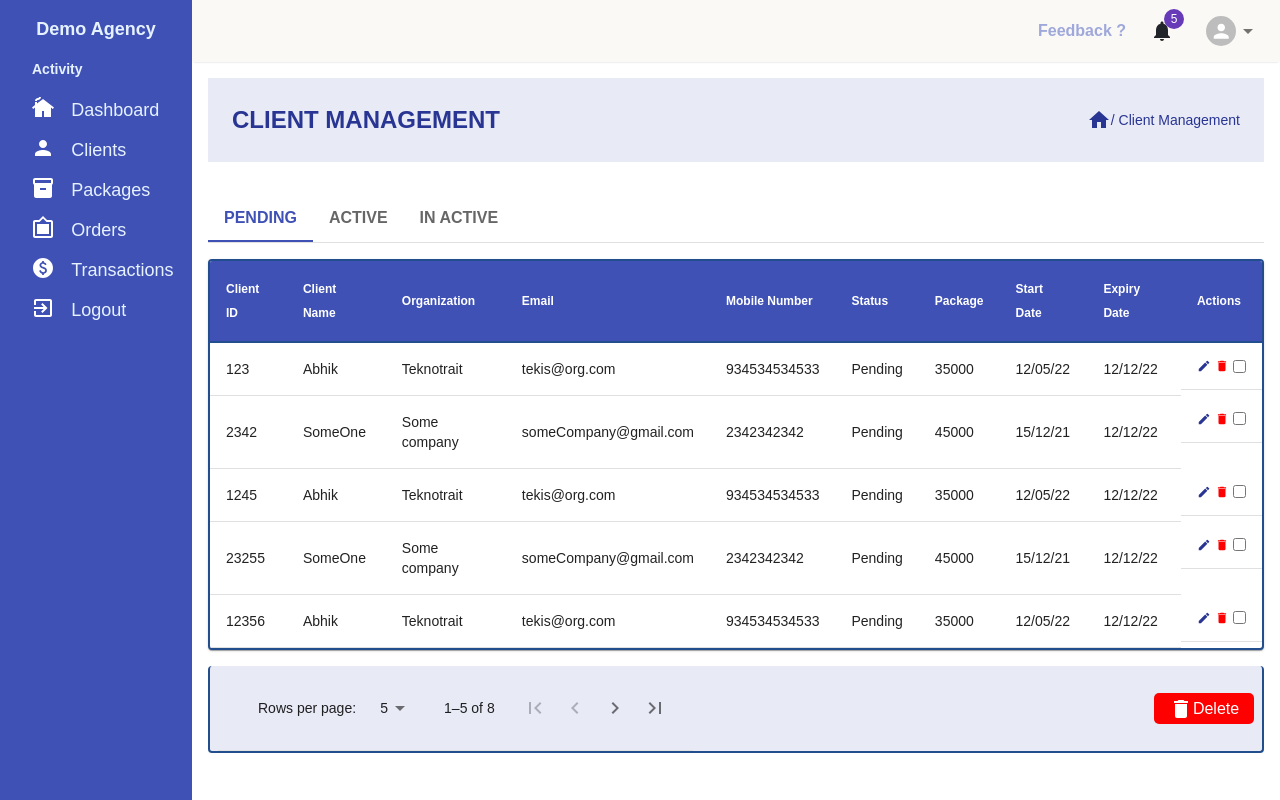
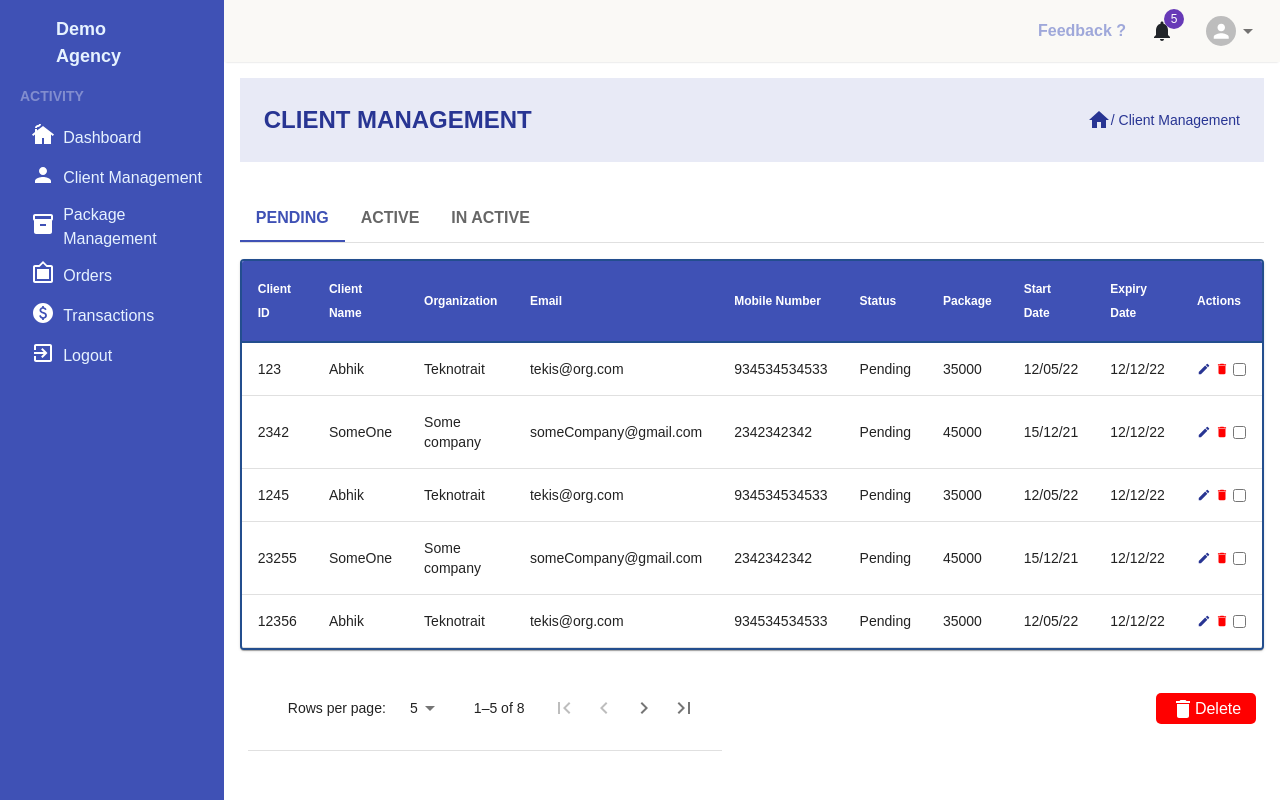
Before and after one commit to 9944098125/tax_receipt, a React (Create React App) app: page /clientManagement in a window 1280 px wide. Built offline with nearby package versions, Linux system fonts and the light colour scheme.

Commit message:
all the bugs resolved

```diff
--- a/src/Components/Sidebar/Sidebar.jsx
+++ b/src/Components/Sidebar/Sidebar.jsx
@@ -40,20 +40,21 @@ function Sidebar() {
         <Box
           sx={{
             backgroundColor: "primary.main",
-            width: { xs: "15vw", sm: "12vw", md: "15vw" },
+            width: { xs: "15vw", sm: "12vw", md: "18vw" },
             display: "flex",
             flexDirection: "column",
-            alignItems: "center",
-            px: 2,
+            alignItems: "flex-start",
+            pl: 0.5,
           }}
         >
           <Link to="/" style={{ textDecoration: "none", color: "inherit" }}>
             <Box
               sx={{
                 display: "flex",
-                justifyContent: "flex-start",
+                justifyContent: "center",
                 alignItems: "center",
                 pt: 2,
+                px: { xs: 1.5, sm: 4, md: 6.5 },
                 cursor: "pointer",
               }}
             >
@@ -88,9 +89,13 @@ function Sidebar() {
             }}
           >
             <Typography
-              sx={{ color: "#e6f2ff", fontSize: "0.875rem", fontWeight: "600" }}
+              sx={{
+                color: "#ffffff59",
+                fontSize: "0.875rem",
+                fontWeight: "600",
+              }}
             >
-              Activity
+              ACTIVITY
             </Typography>
           </Box>
           <Box sx={{ p: 1, pt: 1 }}>
@@ -99,9 +104,9 @@ function Sidebar() {
                 sx={{
                   display: "flex",
                   alignItems: "center",
-                  gap: 2,
+                  gap: 1,
                   cursor: "pointer",
-                  p: 2,
+                  p: 0.8,
                   py: 1,
                   "&:hover": {
                     backgroundColor: "primary.light",
@@ -121,7 +126,7 @@ function Sidebar() {
                       xs: "none",
                       md: "block",
                     },
-                    fontSize: "18px",
+                    fontSize: "16px",
                     color: "#e6f2ff",
                     fontWeight: "500",
                     mb: -0.7,
@@ -139,9 +144,9 @@ function Sidebar() {
                 sx={{
                   display: "flex",
                   alignItems: "center",
-                  gap: 2,
+                  gap: 1,
                   cursor: "pointer",
-                  p: 2,
+                  p: 0.8,
                   py: 1,
                   "&:hover": {
                     backgroundColor: "primary.light",
@@ -161,13 +166,13 @@ function Sidebar() {
                       xs: "none",
                       md: "block",
                     },
-                    fontSize: "18px",
+                    fontSize: "16px",
                     color: "#e6f2ff",
                     fontWeight: "500",
                     mb: -0.7,
                   }}
                 >
-                  Clients
+                  Client Management
                 </Typography>
               </Box>
             </Link>
@@ -179,9 +184,9 @@ function Sidebar() {
                 sx={{
                   display: "flex",
                   alignItems: "center",
-                  gap: 2,
+                  gap: 1,
                   cursor: "pointer",
-                  p: 2,
+                  p: 0.8,
                   py: 1,
                   "&:hover": {
                     backgroundColor: "primary.light",
@@ -201,13 +206,13 @@ function Sidebar() {
                       xs: "none",
                       md: "block",
                     },
-                    fontSize: "18px",
+                    fontSize: "16px",
                     color: "#e6f2ff",
                     fontWeight: "500",
                     mb: -0.7,
                   }}
                 >
-                  Packages
+                  Package Management
                 </Typography>
               </Box>
             </Link>
@@ -219,9 +224,9 @@ function Sidebar() {
                 sx={{
                   display: "flex",
                   alignItems: "center",
-                  gap: 2,
+                  gap: 1,
                   cursor: "pointer",
-                  p: 2,
+                  p: 0.8,
                   py: 1,
                   "&:hover": {
                     backgroundColor: "primary.light",
@@ -241,7 +246,7 @@ function Sidebar() {
                       xs: "none",
                       md: "block",
                     },
-                    fontSize: "18px",
+                    fontSize: "16px",
                     color: "#e6f2ff",
                     fontWeight: "500",
                     mb: -0.7,
@@ -259,9 +264,9 @@ function Sidebar() {
                 sx={{
                   display: "flex",
                   alignItems: "center",
-                  gap: 2,
+                  gap: 1,
                   cursor: "pointer",
-                  p: 2,
+                  p: 0.8,
                   py: 1,
                   "&:hover": {
                     backgroundColor: "primary.light",
@@ -281,7 +286,7 @@ function Sidebar() {
                       xs: "none",
                       md: "block",
                     },
-                    fontSize: "18px",
+                    fontSize: "16px",
                     color: "#e6f2ff",
                     fontWeight: "500",
                     mb: -0.7,
@@ -296,9 +301,9 @@ function Sidebar() {
               sx={{
                 display: "flex",
                 alignItems: "center",
-                gap: 2,
+                gap: 1,
                 cursor: "pointer",
-                p: 2,
+                p: 0.8,
                 py: 1,
                 "&:hover": {
                   backgroundColor: "primary.light",
@@ -315,7 +320,7 @@ function Sidebar() {
                     xs: "none",
                     md: "block",
                   },
-                  fontSize: "18px",
+                  fontSize: "16px",
                   color: "#e6f2ff",
                   fontWeight: "500",
                   mb: -0.7,
--- a/src/Components/Table/OrdersTable.jsx
+++ b/src/Components/Table/OrdersTable.jsx
@@ -467,11 +467,7 @@ function OrdersTable() {
                 <TableCell align="left">{row.startDate}</TableCell>
                 <TableCell align="left">{row.expiryDate}</TableCell>
                 <TableCell align="left">{row.amount}</TableCell>
-                <TableCell
-                  sx={{ display: "flex", alignItems: "center", gap: 0.5 }}
-                  component="th"
-                  scope="row"
-                >
+                <TableCell component="th" scope="row">
                   <RemoveRedEyeIcon sx={{ color: "blue", cursor: "pointer" }} />
                 </TableCell>
               </TableRow>
@@ -491,13 +487,8 @@ function OrdersTable() {
           display: "flex",
           alignItems: "center",
           justifyContent: "space-between",
-          backgroundColor: "primary.bg",
           px: 1,
           mt: 2,
-          borderBottom: "2px solid #234e8e",
-          borderLeft: "2px solid #234e8e",
-          borderRight: "2px solid #234e8e",
-          borderRadius: "4px",
         }}
       >
         <TablePagination
--- a/src/Components/Table/PackageTable.jsx
+++ b/src/Components/Table/PackageTable.jsx
@@ -223,20 +223,17 @@ function PackageTable() {
                 </TableCell>
                 <TableCell align="left">{row.emailLimit}</TableCell>
                 <TableCell align="left">{row.price}</TableCell>
-                <TableCell
-                  sx={{ display: "flex", alignItems: "center", gap: 0.5 }}
-                  component="th"
-                  scope="row"
-                >
+                <TableCell component="th" scope="row">
                   <ModeEditIcon
                     sx={{
                       color: "primary.dark",
-                      fontSize: "14px",
+                      fontSize: "17px",
                       cursor: "pointer",
+                      mr: 1,
                     }}
                   />
                   <DeleteIcon
-                    sx={{ color: "red", fontSize: "14px", cursor: "pointer" }}
+                    sx={{ color: "red", fontSize: "17px", cursor: "pointer" }}
                   />
                 </TableCell>
               </TableRow>
@@ -256,13 +253,8 @@ function PackageTable() {
           display: "flex",
           alignItems: "center",
           justifyContent: "space-between",
-          backgroundColor: "primary.bg",
           px: 1,
           mt: 2,
-          borderBottom: "2px solid #234e8e",
-          borderLeft: "2px solid #234e8e",
-          borderRight: "2px solid #234e8e",
-          borderRadius: "4px",
         }}
       >
         <TablePagination
--- a/src/Components/Table/TableWithHeader.jsx
+++ b/src/Components/Table/TableWithHeader.jsx
@@ -353,26 +353,31 @@ function TableWithHeader({ status }) {
                 </TableCell>
                 <TableCell align="left">{row.startDate}</TableCell>
                 <TableCell align="left">{row.expiryDate}</TableCell>
-                <TableCell
-                  sx={{ display: "flex", alignItems: "center", gap: 0.5 }}
-                  component="th"
-                  scope="row"
-                >
+                <TableCell component="th" scope="row">
+                  <div className="d-flex align-items-center">
                     <ModeEditIcon
                       sx={{
                         color: "primary.dark",
                         fontSize: "14px",
                         cursor: "pointer",
+                        mr: 0.5,
                       }}
                     />
                     <DeleteIcon
-                    sx={{ color: "red", fontSize: "14px", cursor: "pointer" }}
+                      sx={{
+                        color: "red",
+                        fontSize: "14px",
+                        cursor: "pointer",
+                        mr: 0.5,
+                      }}
                     />
                     <input
                       value={selectedRow.clientId}
                       onChange={handleSelect}
                       type="checkbox"
+                      className="delete-checkbox"
                     />
+                  </div>
                 </TableCell>
               </TableRow>
             ))}
@@ -391,13 +396,8 @@ function TableWithHeader({ status }) {
           display: "flex",
           alignItems: "center",
           justifyContent: "space-between",
-          backgroundColor: "primary.bg",
           px: 1,
           mt: 2,
-          borderBottom: "2px solid #234e8e",
-          borderLeft: "2px solid #234e8e",
-          borderRight: "2px solid #234e8e",
-          borderRadius: "4px",
         }}
       >
         <TablePagination
--- a/src/Components/Table/TransactionsTable.jsx
+++ b/src/Components/Table/TransactionsTable.jsx
@@ -285,13 +285,13 @@ function TransactionsTable({ cps }) {
           display: "flex",
           alignItems: "center",
           justifyContent: "space-between",
-          backgroundColor: "primary.bg",
+          // backgroundColor: "primary.bg",
           px: 1,
           mt: 2,
-          borderBottom: "2px solid #234e8e",
-          borderLeft: "2px solid #234e8e",
-          borderRight: "2px solid #234e8e",
-          borderRadius: "4px",
+          // borderBottom: "2px solid #234e8e",
+          // borderLeft: "2px solid #234e8e",
+          // borderRight: "2px solid #234e8e",
+          // borderRadius: "4px",
         }}
       >
         <TablePagination
```
Lines whose indentation alone changed are shown as unchanged.
